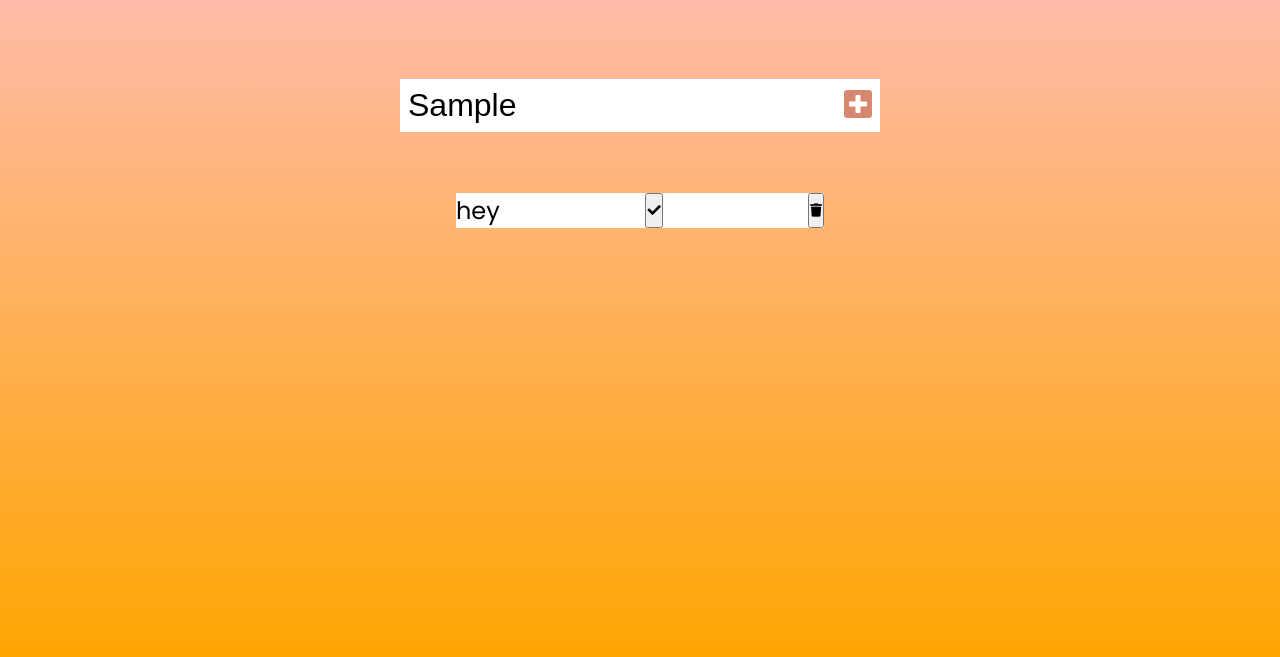
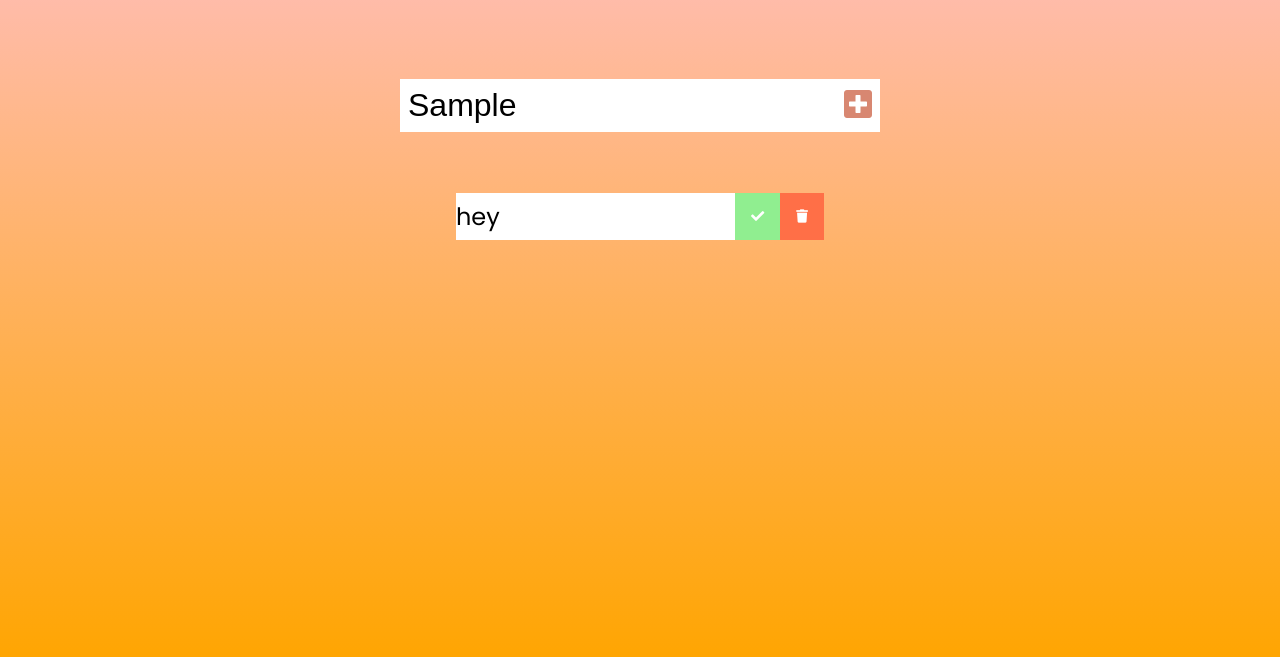
Before and after one commit to joshuaellsworth1/toDoList, a plain HTML site: page index.html in a window 1280 px wide. Both pictures are taken after typing "Sample" into the empty fields and a click on the button 858 px from the left and 240 px from the top of the page. Shown: the part 135-792 px from the top of the page. Drawn offline with Linux system fonts and the light colour scheme.

Commit message:
changed button classname from both complete-btn to each separate buttons. Added trash and complete button css

```diff
--- a/app.js
+++ b/app.js
@@ -30,7 +30,7 @@ function addTodo(event) {
     //trash button
     const trashButton = document.createElement('button');
     trashButton.innerHTML = '<i class="fas fa-trash"></i>';
-    trashButton.classList.add("complete-btn");
+    trashButton.classList.add("trash-btn");
     todoDiv.appendChild(trashButton);
     //append to list
     todoList.appendChild(todoDiv);
--- a/css/style.css
+++ b/css/style.css
@@ -62,4 +62,20 @@ form button:hover {
     font-size: 1.5rem;
     display:flex;
     justify-content: space-between;
+    align-items: center;
 }
+
+.todo li{
+    flex: 1;
+}
+
+.trash-btn, .complete-btn{
+    background: #ff6f47;
+    color: white;
+    border: none;
+    padding: 1rem;
+}
+
+.complete-btn{
+    background: lightgreen;
+}
```
